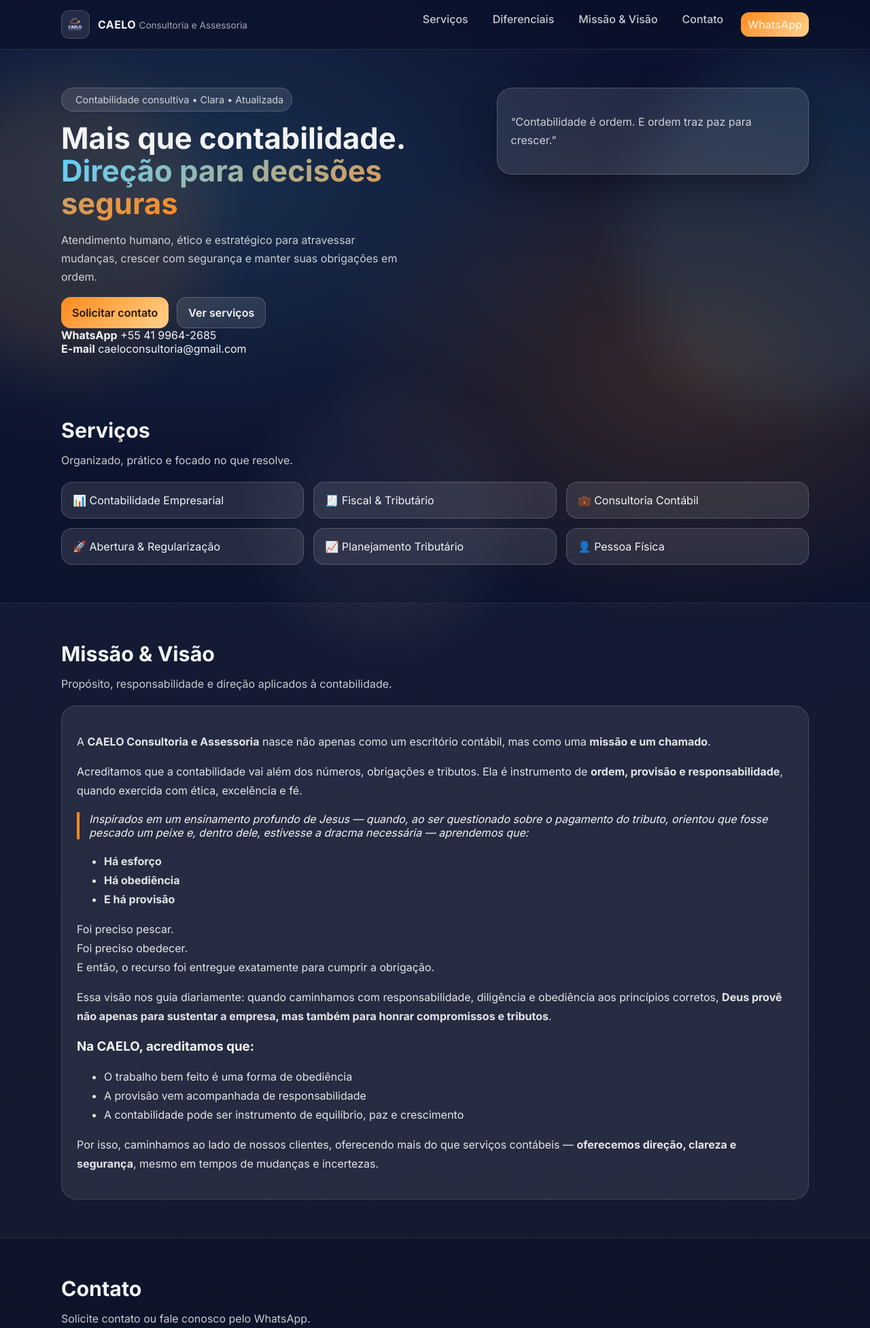
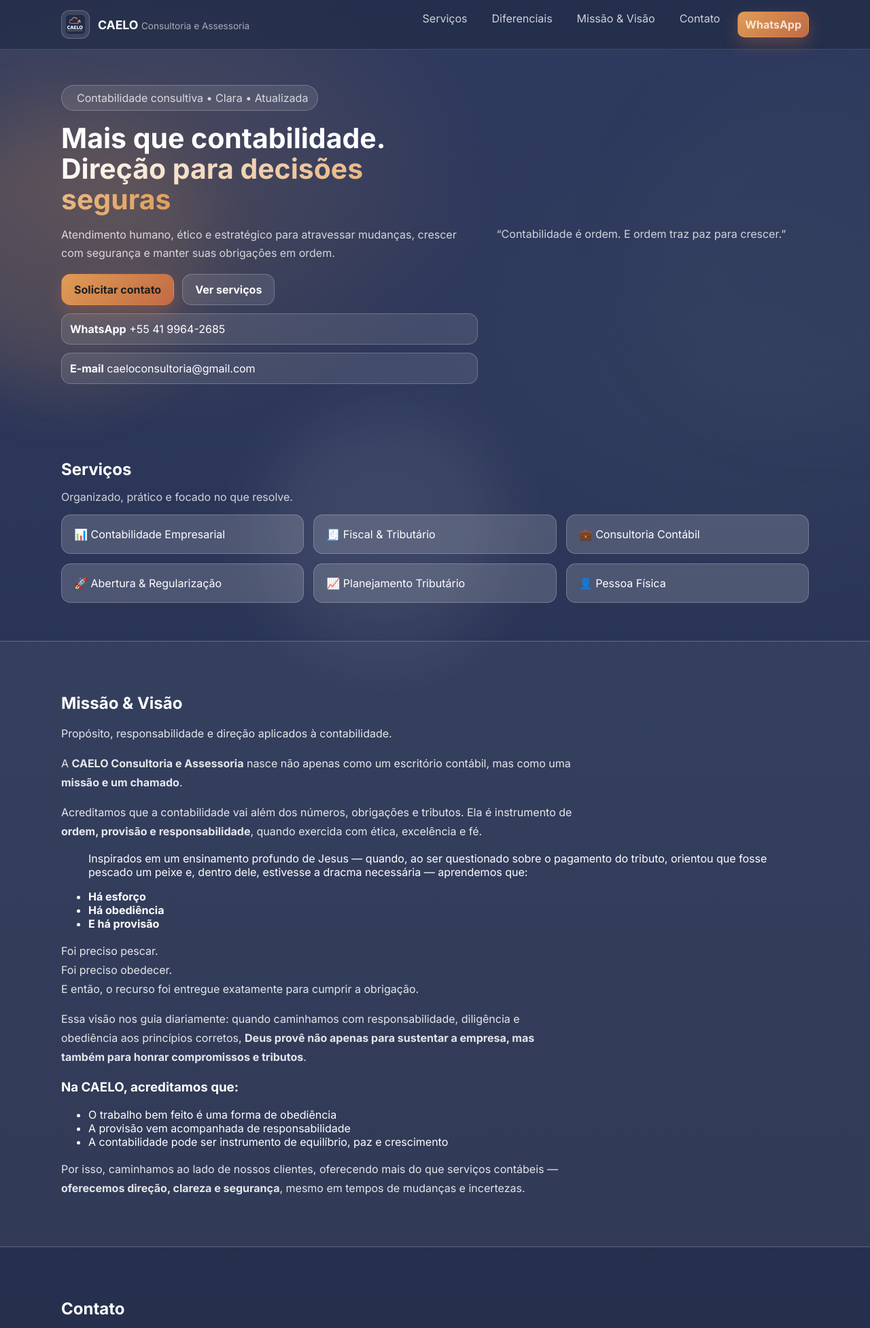
Before and after one commit to WilsonNous/caelo, a Flask app: page / in a window 1280 px wide. Shown: the top 1954 px of the page at 68% size. Run offline with Flask 3, Linux system fonts and the light colour scheme.

Commit message:
Update style.css

```diff
--- a/static/css/style.css
+++ b/static/css/style.css
@@ -1,30 +1,39 @@
-/* ===============================
-   VARIÁVEIS GERAIS
-================================ */
+/* =========================================================
+   CAELO • Consultoria e Assessoria
+   CSS Institucional — versão clara, humana e profissional
+   ========================================================= */
+
+/* ---------------- ROOT / IDENTIDADE ---------------- */
+
 :root{
-  --bg: #0e1428;
-  --panel: rgba(255,255,255,.10);
-  --panel2: rgba(255,255,255,.14);
-  --stroke: rgba(255,255,255,.18);
+  --blue-dark: #222C47;
+  --blue: #3B4863;
+  --gold-dark: #C16A44;
+  --gold: #E09C55;
 
-  --text: rgba(255,255,255,.95);
-  --muted: rgba(255,255,255,.78);
-  --muted2: rgba(255,255,255,.62);
+  --bg-main: linear-gradient(180deg, #2f3a5f, #222C47);
+  --surface: rgba(255,255,255,0.10);
+  --surface-strong: rgba(255,255,255,0.16);
+  --border: rgba(255,255,255,0.22);
 
-  --accent: #ff8a1f;
-  --accent2: #5fd0ff;
+  --text: #ffffff;
+  --muted: rgba(255,255,255,0.78);
+  --muted2: rgba(255,255,255,0.60);
 
-  --shadow: 0 16px 50px rgba(0,0,0,.35);
+  --accent: var(--gold);
+  --accent-strong: var(--gold-dark);
 
-  --radius: 16px;
-  --radius2: 22px;
+  --radius: 14px;
+  --radius-lg: 20px;
+
+  --shadow-soft: 0 12px 30px rgba(0,0,0,.25);
+  --shadow-medium: 0 18px 40px rgba(0,0,0,.30);
 
   --max: 1100px;
 }
 
-/* ===============================
-   RESET / BASE
-================================ */
+/* ---------------- RESET ---------------- */
+
 *{ box-sizing:border-box; }
 html{ scroll-behavior:smooth; }
 
@@ -33,9 +42,9 @@ body{
   font-family: "Inter", system-ui, -apple-system, Segoe UI, Roboto, Arial, sans-serif;
   color: var(--text);
   background:
-    radial-gradient(1200px 700px at 20% 10%, rgba(95,208,255,.16), transparent 60%),
-    radial-gradient(1000px 700px at 80% 20%, rgba(255,138,31,.18), transparent 55%),
-    linear-gradient(180deg, #0c1330, var(--bg));
+    radial-gradient(900px 600px at 15% 10%, rgba(224,156,85,.18), transparent 60%),
+    radial-gradient(1000px 700px at 85% 20%, rgba(59,72,99,.45), transparent 55%),
+    var(--bg-main);
   overflow-x:hidden;
 }
 
@@ -47,36 +56,28 @@ img{ max-width:100%; display:block; }
   margin: 0 auto;
 }
 
-/* ===============================
-   BACKGROUND ORBS
-================================ */
-.bg-orbs{ position:fixed; inset:0; pointer-events:none; z-index:-1; }
+/* ---------------- BACKGROUND ORBS ---------------- */
+
+.bg-orbs{ position:fixed; inset:0; z-index:-1; pointer-events:none; }
 .orb{
   position:absolute;
   border-radius:999px;
-  filter: blur(40px);
-  opacity:.5;
-  animation: float 12s ease-in-out infinite;
+  filter: blur(50px);
+  opacity:.45;
 }
-.orb-1{ width:420px; height:420px; left:-120px; top:140px; background: rgba(255,138,31,.22); }
-.orb-2{ width:520px; height:520px; right:-160px; top:80px; background: rgba(95,208,255,.20); animation-delay:-4s;}
-.orb-3{ width:360px; height:360px; left:30%; bottom:-140px; background: rgba(255,255,255,.10); animation-delay:-7s;}
+.orb-1{ width:420px; height:420px; left:-120px; top:160px; background: rgba(224,156,85,.28); }
+.orb-2{ width:520px; height:520px; right:-180px; top:100px; background: rgba(59,72,99,.55); }
+.orb-3{ width:360px; height:360px; left:30%; bottom:-160px; background: rgba(255,255,255,.18); }
 
-@keyframes float{
-  0%,100%{ transform: translateY(0) translateX(0); }
-  50%{ transform: translateY(-14px) translateX(10px); }
-}
+/* ---------------- HEADER ---------------- */
 
-/* ===============================
-   HEADER
-================================ */
 .header{
   position: sticky;
   top:0;
   z-index:50;
-  backdrop-filter: blur(12px);
-  background: rgba(10,16,40,.65);
-  border-bottom: 1px solid rgba(255,255,255,.10);
+  backdrop-filter: blur(14px);
+  background: rgba(34,44,71,.75);
+  border-bottom: 1px solid rgba(255,255,255,.14);
 }
 
 .header__inner{
@@ -84,240 +85,220 @@ img{ max-width:100%; display:block; }
   display:flex;
   align-items:center;
   justify-content:space-between;
-  gap: 16px;
+  gap:16px;
 }
 
-.brand{ display:flex; align-items:center; gap: 12px; }
+.brand{
+  display:flex;
+  align-items:center;
+  gap:12px;
+}
 .brand__logo{
-  width:42px; height:42px;
-  border-radius: 12px;
+  width:42px;
+  height:42px;
+  padding:6px;
+  border-radius:12px;
   background: rgba(255,255,255,.10);
-  padding: 8px;
-  border: 1px solid rgba(255,255,255,.16);
+  border:1px solid var(--border);
 }
-.brand__text strong{ letter-spacing:.4px; }
-.brand__text span{ font-size:.85rem; color: var(--muted2); }
+.brand__text strong{
+  font-family: "Baloo Chettan 2", "Inter", sans-serif;
+  font-size:1.1rem;
+}
+.brand__text span{
+  font-size:.85rem;
+  color: var(--muted2);
+}
 
-/* ===============================
-   NAV
-================================ */
+/* ---------------- NAV ---------------- */
+
 .nav{ display:flex; align-items:center; }
 .nav__toggle{
   display:none;
   width:44px; height:44px;
-  border-radius: 12px;
-  border:1px solid var(--stroke);
-  background: var(--panel);
+  border-radius:12px;
+  background: var(--surface);
+  border:1px solid var(--border);
+}
+.nav__toggle span{
+  display:block;
+  height:2px;
+  background:#fff;
+  margin:6px 0;
 }
 
 .nav__list{
   list-style:none;
   display:flex;
-  gap: 16px;
+  gap:16px;
   margin:0;
   padding:0;
 }
-
 .nav__list a{
+  padding:8px 10px;
+  border-radius:10px;
   color: var(--muted);
-  font-weight:500;
-  padding: 8px 10px;
-  border-radius: 12px;
-  transition:.2s ease;
 }
 .nav__list a:hover{
-  color: var(--text);
-  background: var(--panel);
+  background: var(--surface);
+  color:#fff;
 }
 
-/* ===============================
-   BOTÕES
-================================ */
+/* ---------------- BUTTONS ---------------- */
+
 .btn{
   display:inline-flex;
   align-items:center;
   justify-content:center;
-  gap:10px;
-  padding: 12px 16px;
-  border-radius: 14px;
-  font-weight:600;
+  gap:8px;
+  padding:12px 18px;
+  border-radius:14px;
+  font-weight:700;
+  border:1px solid transparent;
   cursor:pointer;
-  transition:.2s ease;
 }
 
 .btn--primary{
-  background: linear-gradient(135deg, #ff8a1f, #ffd28a);
-  color:#2a1606;
+  background: linear-gradient(135deg, var(--gold), var(--gold-dark));
+  color:#1f1f1f;
+  box-shadow: 0 10px 24px rgba(193,106,68,.35);
 }
 
 .btn--ghost{
-  background: var(--panel);
-  border:1px solid var(--stroke);
+  background: var(--surface);
+  border:1px solid var(--border);
 }
 
-/* ===============================
-   HERO
-================================ */
-.hero{ padding: 56px 0 36px; }
+/* ---------------- HERO ---------------- */
+
+.hero{ padding: 52px 0 36px; }
 .hero__grid{
   display:grid;
   grid-template-columns: 1.2fr .9fr;
-  gap: 28px;
+  gap:28px;
+  align-items:center;
 }
 
 .badge{
   display:inline-flex;
   gap:8px;
-  padding: 8px 12px;
-  border-radius: 999px;
-  background: var(--panel);
-  border:1px solid var(--stroke);
+  padding:8px 14px;
+  border-radius:999px;
+  background: var(--surface);
+  border:1px solid var(--border);
   color: var(--muted);
-  font-size:.9rem;
 }
 
 .hero h1{
-  margin: 16px 0 10px;
-  font-size: clamp(2rem, 3.4vw, 3.1rem);
+  margin:18px 0 12px;
+  font-family: "Baloo Chettan 2", "Inter", sans-serif;
+  font-size: clamp(2rem, 3.2vw, 3rem);
   line-height:1.1;
 }
 
 .grad{
-  background: linear-gradient(135deg, var(--accent2), var(--accent));
+  background: linear-gradient(135deg, #fff, var(--gold));
   -webkit-background-clip:text;
-  background-clip:text;
-  color:transparent;
+  color: transparent;
 }
 
 .hero p{
   color: var(--muted);
   line-height:1.7;
-  max-width: 520px;
 }
 
-.hero__actions{ display:flex; gap:12px; margin-top:16px; }
+.hero__actions{ display:flex; gap:12px; flex-wrap:wrap; }
 
-.hero__visual .glass{
-  padding: 20px;
-  border-radius: var(--radius2);
-  background: var(--panel);
-  border:1px solid var(--stroke);
-  box-shadow: var(--shadow);
+.meta-card{
+  margin-top:12px;
+  padding:12px;
+  border-radius:14px;
+  background: var(--surface);
+  border:1px solid var(--border);
 }
 
-.quote{ color: rgba(255,255,255,.85); }
+/* ---------------- SECTIONS ---------------- */
 
-/* ===============================
-   SECTIONS
-================================ */
 .section{ padding: 56px 0; }
 .section--alt{
-  background: rgba(255,255,255,.03);
-  border-top:1px solid rgba(255,255,255,.06);
-  border-bottom:1px solid rgba(255,255,255,.06);
+  background: rgba(255,255,255,.05);
+  border-top:1px solid var(--border);
+  border-bottom:1px solid var(--border);
 }
 
-.section__head{ margin-bottom:22px; }
-.section__head h2{ margin:0 0 6px; font-size:1.9rem; }
+.section__head h2{
+  font-family: "Baloo Chettan 2", "Inter", sans-serif;
+  margin-bottom:6px;
+}
 .section__head p{ color: var(--muted); }
 
-/* ===============================
-   CARDS
-================================ */
+/* ---------------- CARDS ---------------- */
+
 .grid{ display:grid; gap:14px; }
 .cards{ grid-template-columns: repeat(3, 1fr); }
 
 .card{
-  padding: 16px;
+  padding:18px;
   border-radius: var(--radius);
-  background: var(--panel);
-  border:1px solid var(--stroke);
-  transition:.2s ease;
-}
-.card:hover{ transform: translateY(-2px); }
-
-/* ===============================
-   MISSÃO & VISÃO
-================================ */
-.vision-text{
-  background: rgba(255,255,255,.08);
-  border:1px solid rgba(255,255,255,.14);
-  padding: 22px;
-  border-radius: var(--radius2);
+  background: var(--surface-strong);
+  border:1px solid var(--border);
 }
 
-.vision-text p,
-.vision-text li{
+/* ---------------- MISSÃO ---------------- */
+
+#visao p{
+  max-width: 760px;
   color: rgba(255,255,255,.88);
   line-height:1.75;
 }
 
-.vision-quote{
-  border-left:4px solid var(--accent);
-  padding-left:14px;
-  margin:18px 0;
-  font-style:italic;
-}
+/* ---------------- CONTATO ---------------- */
 
-/* ===============================
-   CONTATO
-================================ */
 .contact__form{
-  background: var(--panel);
-  border:1px solid var(--stroke);
-  border-radius: var(--radius2);
-  padding: 20px;
+  padding:18px;
+  border-radius: var(--radius-lg);
+  background: var(--surface-strong);
+  border:1px solid var(--border);
 }
 
 .field{ margin-bottom:12px; }
-label{ display:block; font-weight:600; margin-bottom:6px; }
+label{ font-weight:700; margin-bottom:6px; display:block; }
 
 input, textarea{
   width:100%;
-  padding: 12px;
-  border-radius: 14px;
-  border:1px solid var(--stroke);
-  background: rgba(0,0,0,.12);
-  color: var(--text);
+  padding:12px;
+  border-radius:12px;
+  border:1px solid var(--border);
+  background: rgba(0,0,0,.15);
+  color:#fff;
 }
 
-input:focus, textarea:focus{
-  outline:none;
-  border-color: var(--accent2);
+/* ---------------- FOOTER ---------------- */
+
+.footer{
+  padding: 32px 0 18px;
+}
+.footer__grid{
+  display:grid;
+  grid-template-columns: repeat(3,1fr);
+  gap:18px;
+}
+.footer__bottom{
+  margin-top:18px;
+  padding-top:14px;
+  border-top:1px solid var(--border);
+  color: var(--muted2);
 }
 
-/* ===============================
-   FOOTER
-================================ */
-.footer{ padding: 32px 0 18px; }
-.footer__grid{
-  display:grid;
-  grid-template-columns: 1fr 1fr;
-  gap:18px;
-}
+/* ---------------- RESPONSIVE ---------------- */
 
-.footer__links a{
-  color: var(--muted);
-  margin-right:10px;
-}
-
-.footer__bottom{
-  margin-top:16px;
-  padding-top:12px;
-  border-top:1px solid rgba(255,255,255,.08);
-  color: var(--muted2);
-  font-size:.9rem;
-}
-
-/* ===============================
-   RESPONSIVO
-================================ */
 @media (max-width: 980px){
   .hero__grid{ grid-template-columns:1fr; }
   .cards{ grid-template-columns: repeat(2,1fr); }
+  .footer__grid{ grid-template-columns:1fr; text-align:center; }
 }
 
-@media (max-width: 640px){
+@media (max-width: 720px){
   .cards{ grid-template-columns:1fr; }
-  .section{ padding: 42px 0; }
+  .nav__toggle{ display:block; }
 }
```
